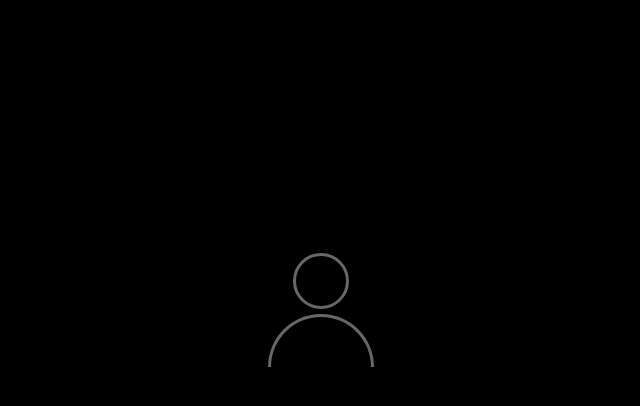
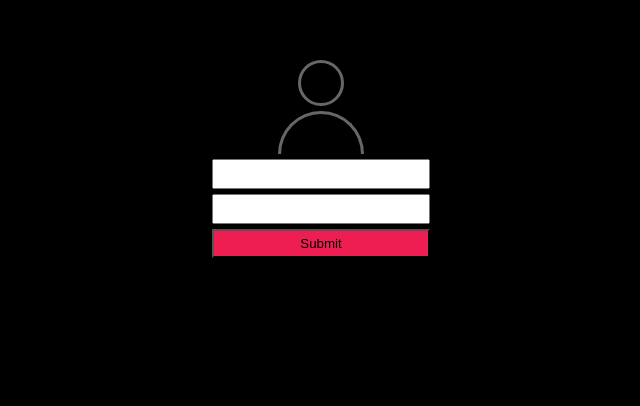
Before and after one commit to iannyip/tiktok-clone-frontend, a React (Create React App) app: page / in a window 1280 px wide. Shown: the part 282-688 px from the top of the page, without its empty margins (319-959 px from the left). Built offline with nearby package versions, Linux system fonts and the light colour scheme.

Commit message:
added basic login page layout

```diff
--- a/src/components/LoginPage.jsx
+++ b/src/components/LoginPage.jsx
@@ -6,10 +6,27 @@ export default function Login() {
   const { store, dispatch } = useContext(tiktokContext);
   return (
     <div className={styles.loginView}>
-      <h1>This is the login page</h1>
-      <div className={styles.userLogo}>
-        <div className={styles.userLogoHead}></div>
-        <div className={styles.userLogoBody}></div>
+      <div>
+        <h1>This is the login page</h1>
+        <div className={styles.userLogo}>
+          <div className={styles.userLogoHead}></div>
+          <div className={styles.userLogoBody}></div>
+        </div>
+        <div className={styles.formContainer}>
+          <input
+            className={[styles.usernameInput, styles.formStyles].join(" ")}
+            type="text"
+          />
+          <input
+            className={[styles.passwordInput, styles.formStyles].join(" ")}
+            type="password"
+          />
+          <button
+            className={[styles.submitButton, styles.formStyles].join(" ")}
+          >
+            Submit
+          </button>
+        </div>
       </div>
     </div>
   );
--- a/src/components/LoginPage.module.css
+++ b/src/components/LoginPage.module.css
@@ -10,8 +10,8 @@
 }
 
 .userLogoHead {
-  width: 50px;
-  height: 50px; /* as the half of the width */
+  width: 40px;
+  height: 40px; /* as the half of the width */
   border: 3px solid rgb(104, 103, 103);
   border-radius: 100px;
   margin: 0px auto;
@@ -19,10 +19,37 @@
 }
 
 .userLogoBody {
-  width: 100px;
-  height: 50px; /* as the half of the width */
+  width: 80px;
+  height: 40px; /* as the half of the width */
   border-top-left-radius: 110px; /* 100px of height + 10px of border */
   border-top-right-radius: 110px; /* 100px of height + 10px of border */
   border: 3px solid rgb(104, 103, 103);
   border-bottom: 0;
+  margin: 0px auto;
 }
+
+.formContainer {
+  width: 50%;
+  margin: 0px auto;
+}
+
+.formStyles {
+  width: 100%;
+  padding: 5px 5px;
+  height: 30px;
+  margin-top: 5px;
+  box-sizing: border-box;
+}
+
+.usernameInput {
+}
+
+.passwordInput {
+}
+
+.submitButton {
+  height: 100%;
+  width: 100%;
+  border-radius: 0px;
+  background-color: #ee1d52;
+}
```
